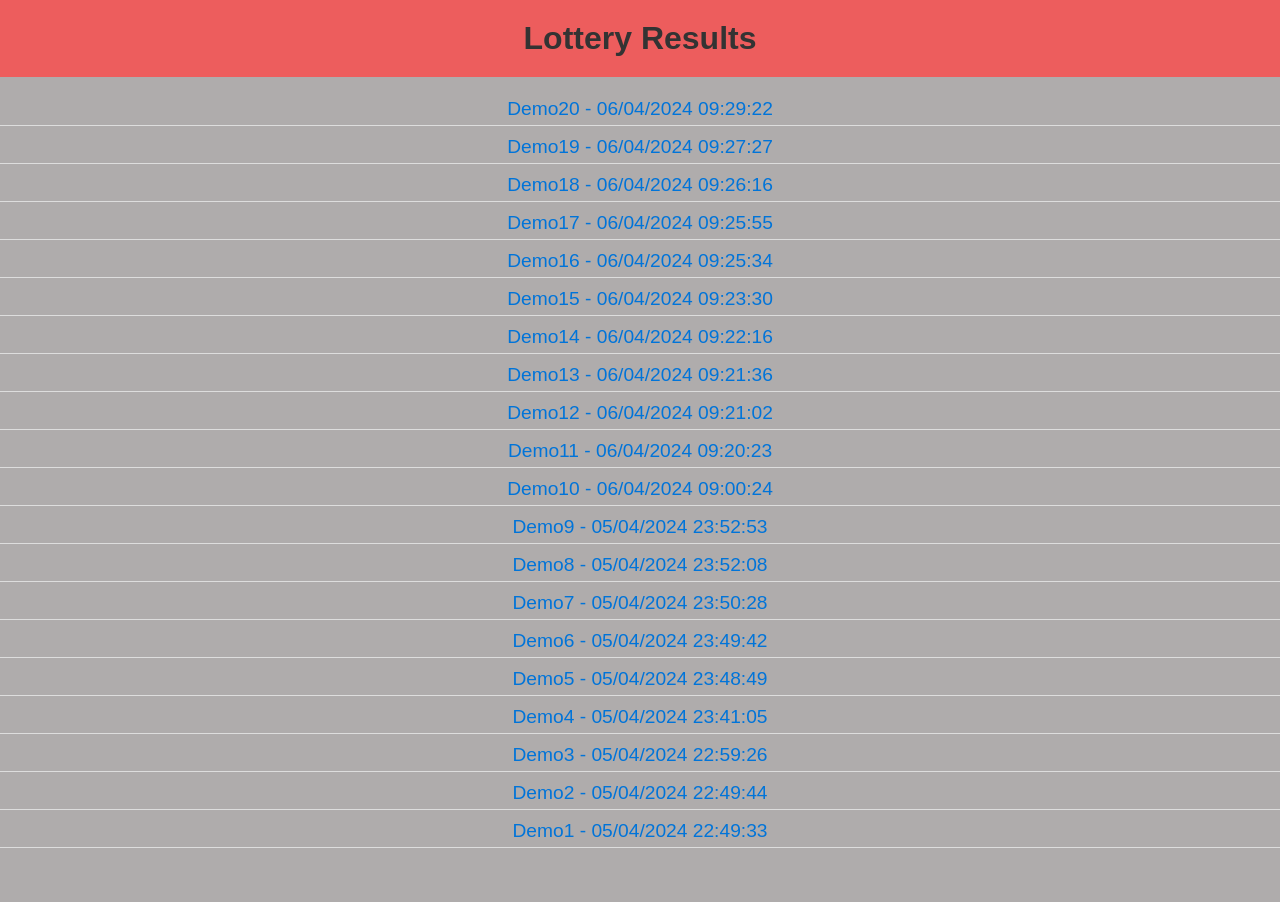
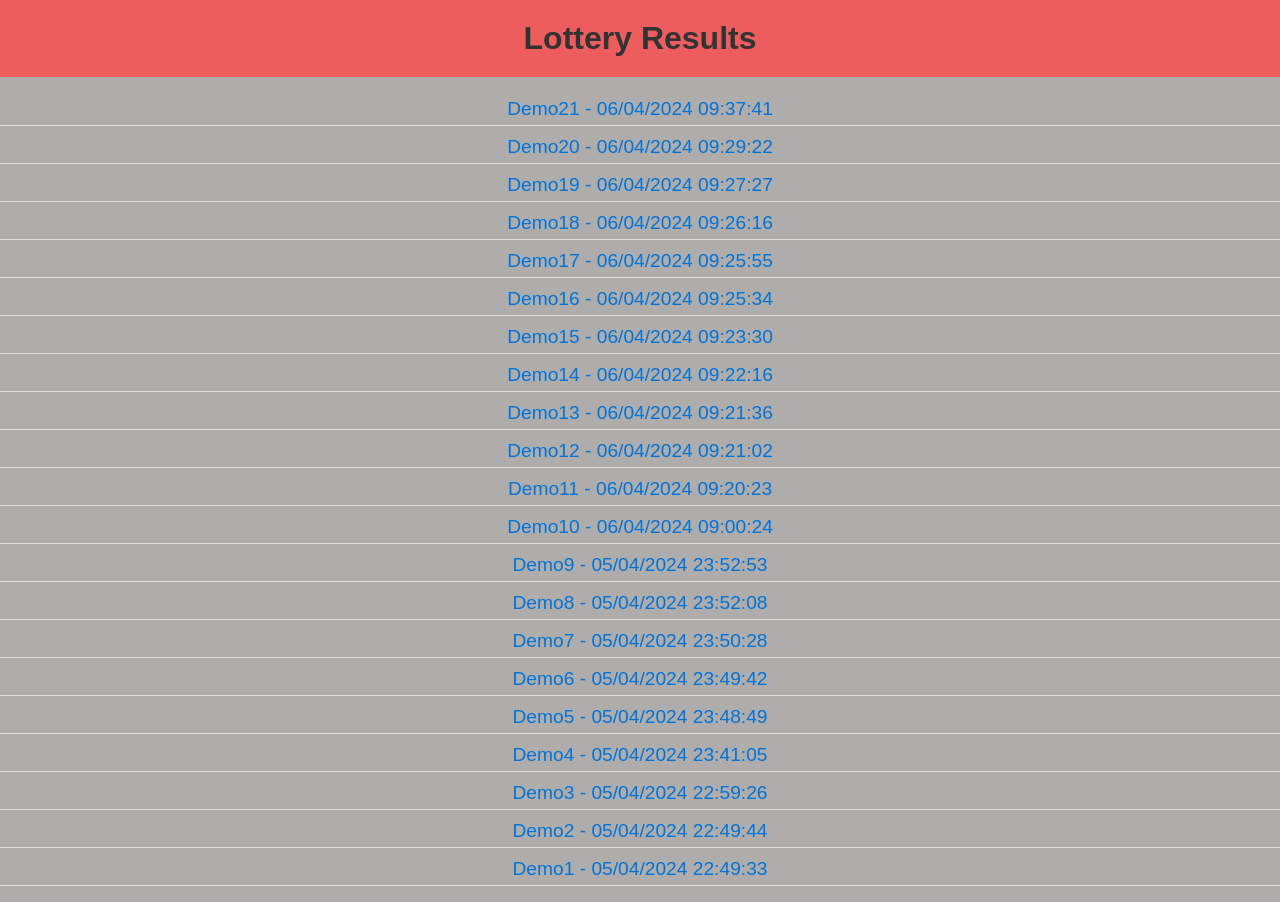
Before and after one commit to jojipanackal/jojipanackal.github.io, a plain HTML site: page index.html in a window 1280 px wide. Before the commit the page ends 864 px from the top, so only its background shows below. Drawn offline with Linux system fonts and the light colour scheme.

Commit message:
Demo21 2

```diff
--- a/index.html
+++ b/index.html
@@ -16,6 +16,11 @@
   </h1>
   <div>
    <ul id="results">
+    <li>
+     <a href="pdfs/Demo21.pdf">
+      Demo21 - 06/04/2024 09:37:41
+     </a>
+    </li>
     <li>
      <a href="pdfs/Demo20.pdf">
       Demo20 - 06/04/2024 09:29:22
```
Also changed, not shown: pdfs/names.txt.
